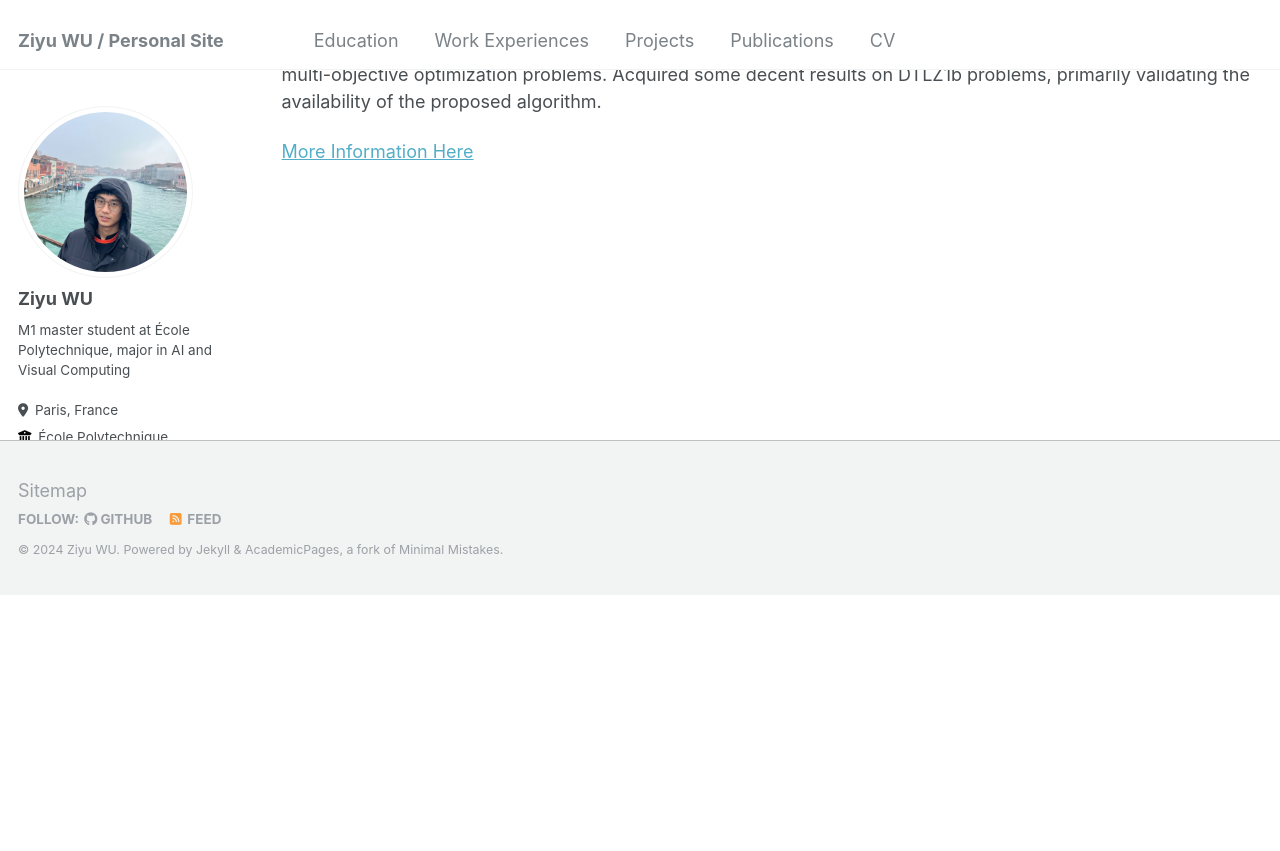
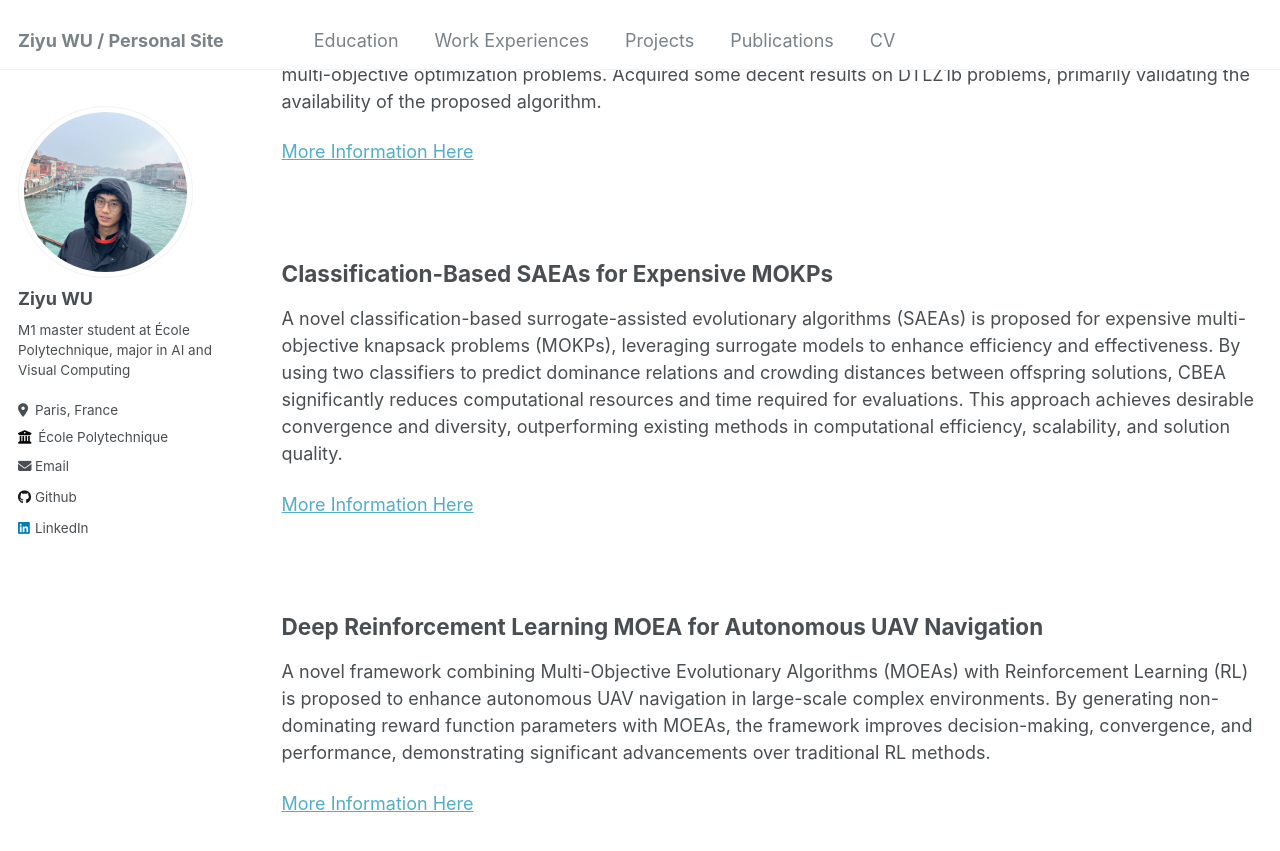
Before and after one commit to 172698691/172698691.github.io, a Jekyll site: the page built from _pages/projects.md, in a window 1280 px wide and 900 px high, scrolled down 752 px. Shown: the top 851 px of the window. Built offline with Jekyll 4.4.1, drawn with Linux system fonts in a browser that asks for light colours; before the commit the page ends 1348 px from its top, so only the background shows below that.

Commit message:
Update projects.md

```diff
--- a/_pages/projects.md
+++ b/_pages/projects.md
@@ -23,7 +23,7 @@ Sphere Collision Simulation
 
 Final project of course INF585--Computer Animation. It focus on simulation of the collision process between rigid sphere and rigid cylinder, and also elastic rope.
 
-[More Information Here]()
+[More Information Here](https://github.com/172698691/Sphere-Collision-Simulation)
 
 <br />
 
@@ -33,3 +33,21 @@ Meta-Learning Guided Surrogate Model for Expensive Multi-Objective Optimization
 Propose a novel meta-learning guided surrogate-assisted multi-objective evolutionary algorithm for expensive multi-objective optimization problems. Acquired some decent results on DTLZ1b problems, primarily validating the availability of the proposed algorithm.
 
 [More Information Here](https://github.com/ASSANDHOLE/Surrogate-Meta-MOEA)
+
+<br />
+
+Classification-Based SAEAs for Expensive MOKPs
+------
+
+A novel classification-based surrogate-assisted evolutionary algorithms (SAEAs) is proposed for expensive multi-objective knapsack problems (MOKPs), leveraging surrogate models to enhance efficiency and effectiveness. By using two classifiers to predict dominance relations and crowding distances between offspring solutions, CBEA significantly reduces computational resources and time required for evaluations. This approach achieves desirable convergence and diversity, outperforming existing methods in computational efficiency, scalability, and solution quality.
+
+[More Information Here](https://github.com/172698691/Classification-Surrogate-MOKP)
+
+<br />
+
+Deep Reinforcement Learning MOEA for Autonomous UAV Navigation
+------
+
+A novel framework combining Multi-Objective Evolutionary Algorithms (MOEAs) with Reinforcement Learning (RL) is proposed to enhance autonomous UAV navigation in large-scale complex environments. By generating non-dominating reward function parameters with MOEAs, the framework improves decision-making, convergence, and performance, demonstrating significant advancements over traditional RL methods.
+
+[More Information Here](https://github.com/ASSANDHOLE/EMO-RL-UAV)
```
